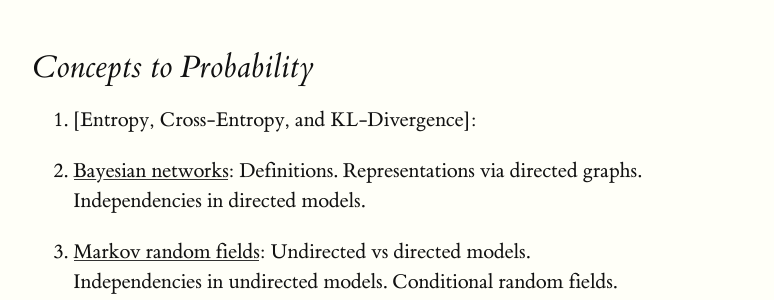
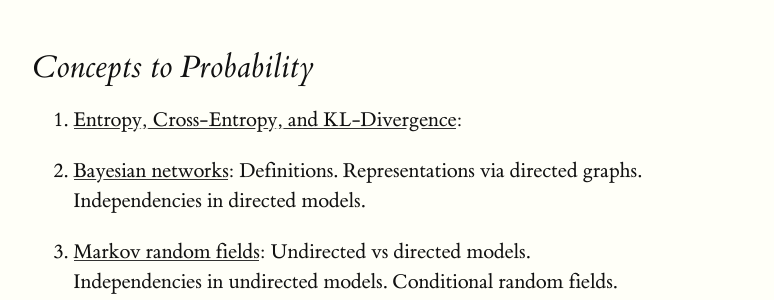
Before and after one commit to luisgc2116/luis_notes, a Jekyll site: the page built from index.md, in a window 1280 px wide. Shown: the part 769-1069 px from the top of the page, without its empty margins (127-901 px from the left). Built offline with Jekyll 4.4.1, drawn with Linux system fonts in a browser that asks for light colours; our own code applies the rules of GitHub Pages for plain Markdown files; part of the change alters nothing that is shown.

```diff
--- a/index.md
+++ b/index.md
@@ -15,7 +15,7 @@
 
 ## Concepts to Probability
 
-1. [Entropy, Cross-Entropy, and KL-Divergence]:
+1. [Entropy, Cross-Entropy, and KL-Divergence](published_notes/concepts_to_prob/kl_divergence/):
 
 2. [Bayesian networks](representation/directed/): Definitions. Representations via directed graphs. Independencies in directed models.
 
```
